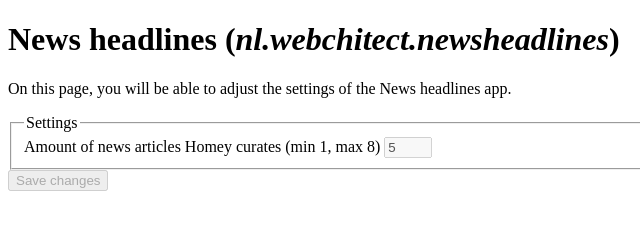
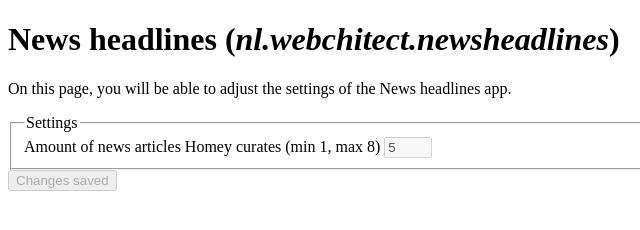
Before and after one commit to kerkenit/nl.nos.newsheadlines, a plain HTML site: page settings/index.html in a window 1280 px wide. Both pictures are taken after typing "5" into the empty fields and a click on the button "Save changes". Shown: the full height of the page, 0-640 px from the left. Drawn offline with Linux system fonts and the light colour scheme.

Commit message:
Final changes so the settings page works

```diff
--- a/settings/index.html
+++ b/settings/index.html
@@ -37,10 +37,10 @@
             // Define update status
             var update = "true";
             // Check if news articles exceed limit; change status if the case
-            if (newsArticles > 8) { update = "trueHigh" };
-            if (newsArticles < 1) { update = "trueLow" };
+            if (newsBlock.value > 8) { update = "trueHigh" };
+            if (newsBlock.value < 1) { update = "trueLow" };
             // Validate the number of news articles and change if necessary
-            var validatedNewsArticles = (newsArticles > 8 ? 8 : (newsArticles < 1 ? 1 : newsArticles));
+            var validatedNewsArticles = (newsBlock.value > 8 ? 8 : (newsBlock.value < 1 ? 1 : newsBlock.value));
             document.getElementById('numberOfNewsArticles').value=validatedNewsArticles;
             // Show message in the save button
             if(update === "true") {
```
